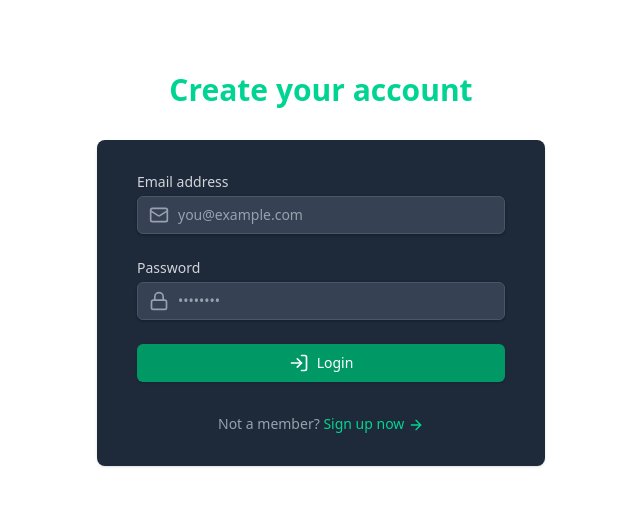
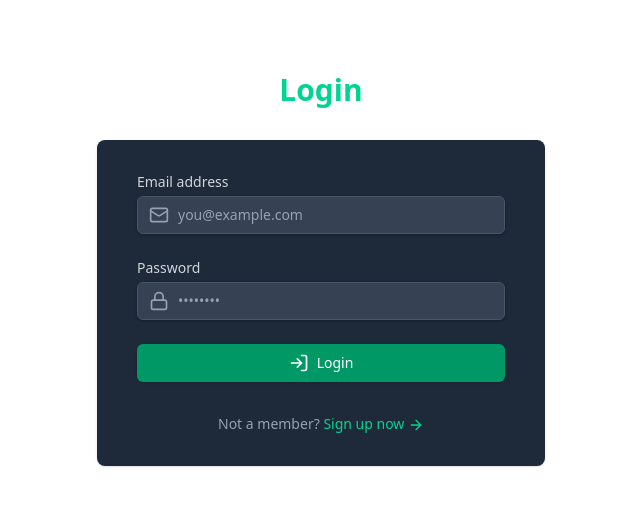
Before and after one commit to hariskhn/ECommerce-MERN, a React (Vite) app in the folder frontend/: page /login in a window 1280 px wide. Shown: the top 506 px of the page, without its empty margins (319-959 px from the left). Built offline with nearby package versions, Linux system fonts and the light colour scheme.

Commit message:
Refactor Login and SignUp pages to integrate user authentication with Zustand store

```diff
--- a/frontend/src/pages/LoginPage.jsx
+++ b/frontend/src/pages/LoginPage.jsx
@@ -2,17 +2,17 @@
 import { motion } from "framer-motion";
 import { Link } from "react-router-dom";
 import { LogIn, Mail, Lock, ArrowRight, Loader } from "lucide-react";
+import { useUserStore } from "../stores/useUserStore";
 
 const LoginPage = () => {
-  const loading = false;
-
 	const [email, setEmail] = useState("");
 	const [password, setPassword] = useState("");
 
+	const { login, loading } = useUserStore();
 
 	const handleSubmit = (e) => {
 		e.preventDefault();
-		console.log(email, password);
+		login( email, password )
 	};
 
 	return (
@@ -23,7 +23,7 @@
 				animate={{ opacity: 1, y: 0 }}
 				transition={{ duration: 0.8 }}
 			>
-				<h2 className='mt-6 text-center text-3xl font-extrabold text-emerald-400'>Create your account</h2>
+				<h2 className='mt-6 text-center text-3xl font-extrabold text-emerald-400'>Login</h2>
 			</motion.div>
 
 			<motion.div
--- a/frontend/src/pages/SignUpPage.jsx
+++ b/frontend/src/pages/SignUpPage.jsx
@@ -2,9 +2,9 @@
 import { Link } from "react-router-dom";
 import { UserPlus, Mail, Lock, User, ArrowRight, Loader } from "lucide-react";
 import { motion } from "framer-motion";
+import { useUserStore } from "../stores/useUserStore";
 
 const SignUpPage = () => {
-  const loading = false;
 	const [formData, setFormData] = useState({
 		name: "",
 		email: "",
@@ -12,9 +12,11 @@
 		confirmPassword: "",
 	});
 
+	const { signup, loading } = useUserStore();
 
 	const handleSubmit = (e) => {
 		e.preventDefault();
+		signup(formData);
 	};
 
 	return (
```
